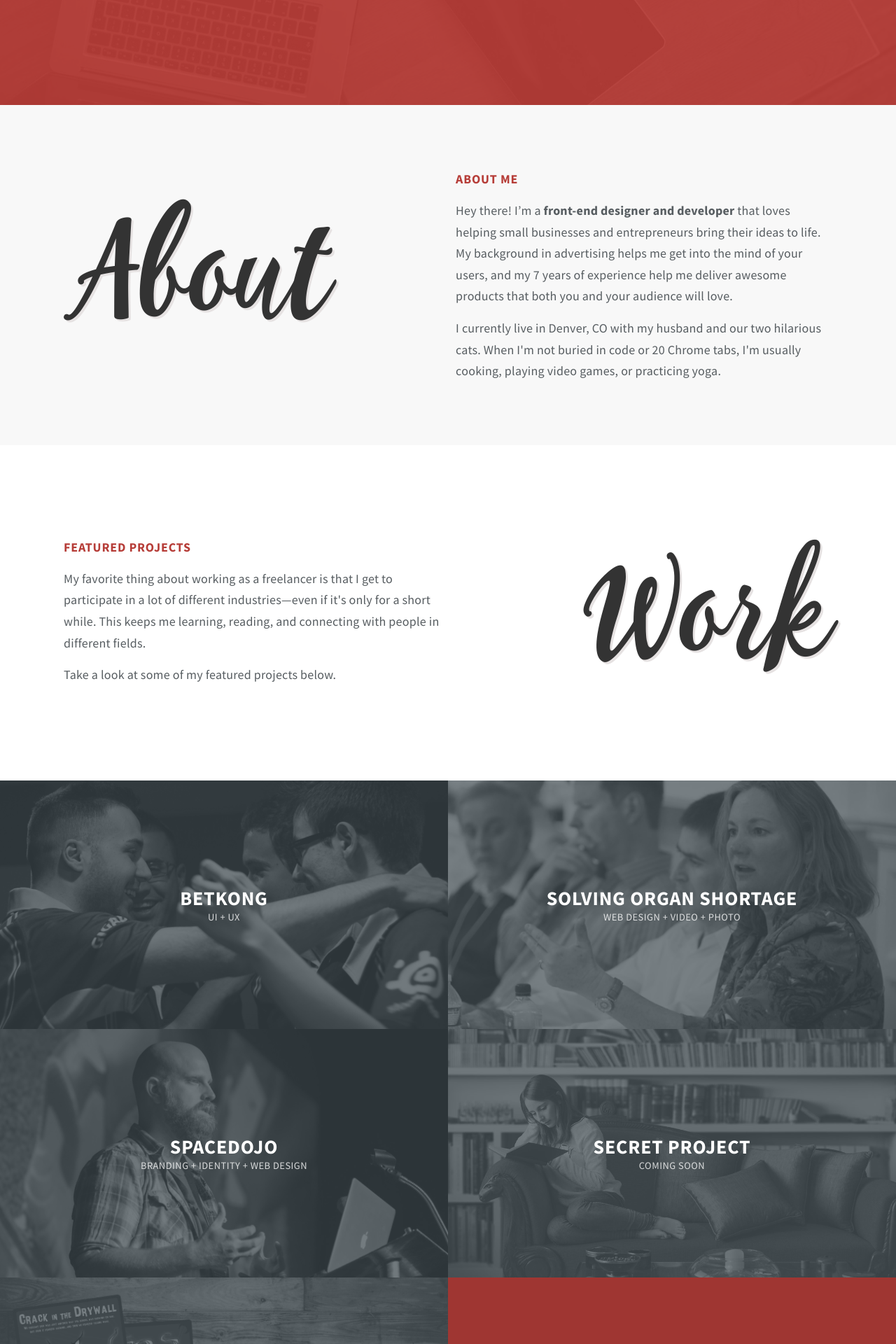
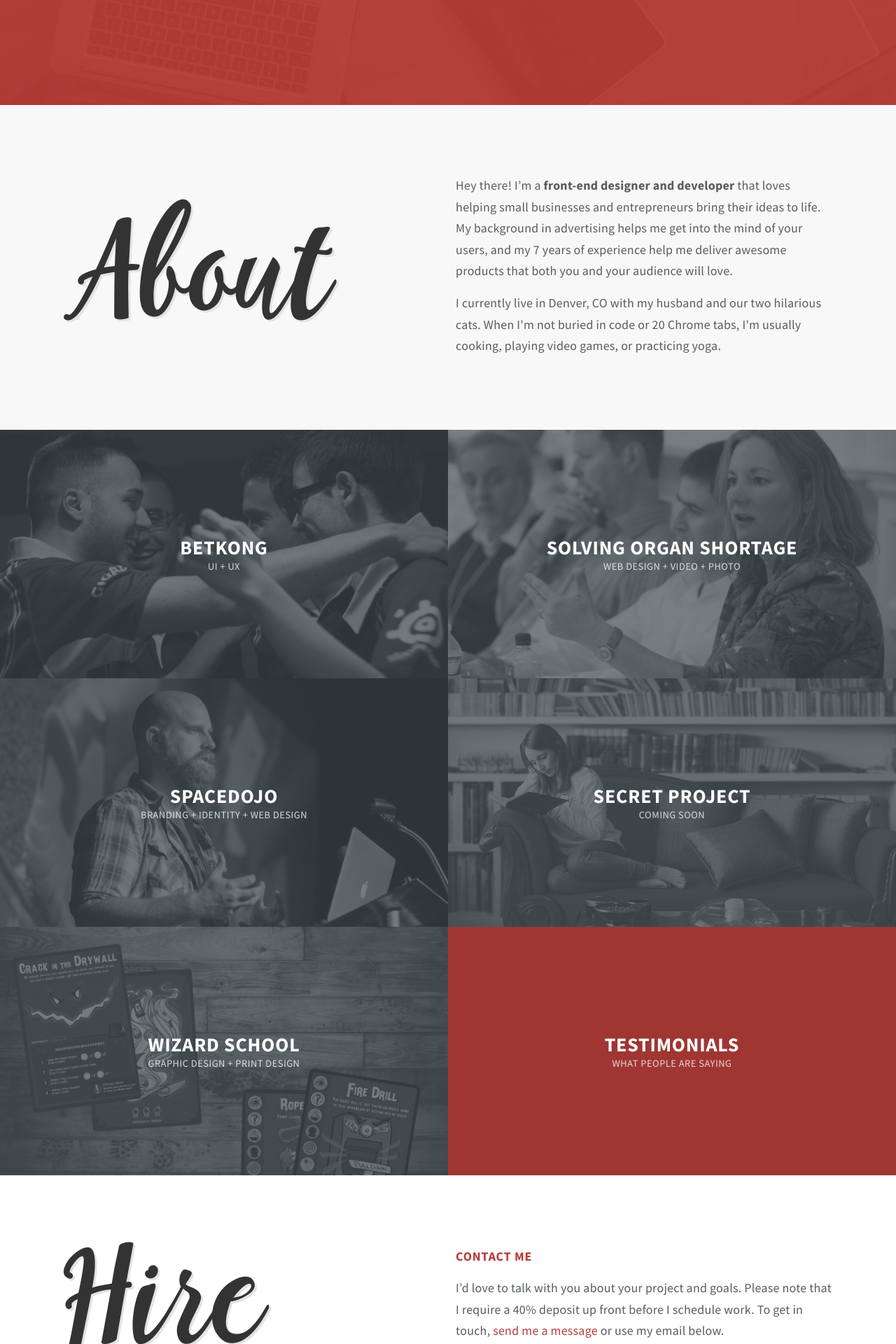
Before and after one commit to amandasaffer/rookery, a Jekyll site: the page built from index.html, in a window 1280 px wide. Shown: the part 750-2670 px from the top of the page at 70% size. Built offline with Jekyll 4.4.1, drawn with Linux system fonts in a browser that asks for light colours; nearby versions of some CDN libraries.

Commit message:
remove Work section from home page

```diff
--- a/_includes/about.html
+++ b/_includes/about.html
@@ -4,7 +4,7 @@
 			<h3 class="title">About</h3>
 		</div>
 		<div class="section-content">
-			<h4 class="title">About Me</h4>
+			<!-- <h4 class="title">About Me</h4> -->
 			<p>Hey there! I’m a <strong>front-end designer and developer</strong> that loves helping small businesses and entrepreneurs bring their ideas to life. My background in advertising helps me get into the mind of your users, and my 7 years of experience help me deliver awesome products that both you and your audience will love.</p>
 
 			<p>I currently live in Denver, CO with my husband and our two hilarious cats. When I'm not buried in code or 20 Chrome tabs, I'm usually cooking, playing video games, or practicing yoga.</p>
--- a/_sass/_app.scss
+++ b/_sass/_app.scss
@@ -234,14 +234,14 @@
  	padding: 15px 0 20px;
 
  	@media handheld, screen and (min-width: 992px) {
- 		padding: 90px 0 75px;
+ 		padding: 100px 0 65px;
  	}
 }
 
 .about .section-title > h3.title,
 .case-section > .section-title > h3.title,
 .hire .section-title > h3.title {
-	padding: 70px 0 50px;
+	padding: 60px 0 50px;
 
 	span {
 		display: block;
@@ -253,6 +253,12 @@
 			line-height: 3rem;
 		}
 	}
+}
+
+.hire .section-title > h3.title {
+	padding-top: 60px;
+
+	@media handheld, screen and (min-width: 768px) { padding-top: 85px; }
 }
 
 .about > .wrapper > .section-content,
--- a/index.html
+++ b/index.html
@@ -3,7 +3,7 @@ layout: landing
 ---
 
 {% include about.html %}
-{% include portfolio.html %}
+<!-- {% include portfolio.html %} -->
 {% assign featuredCases = site.cases | where: "category", "featured" | sort: 'order' %}
 
 <div class="case-studies">
```
